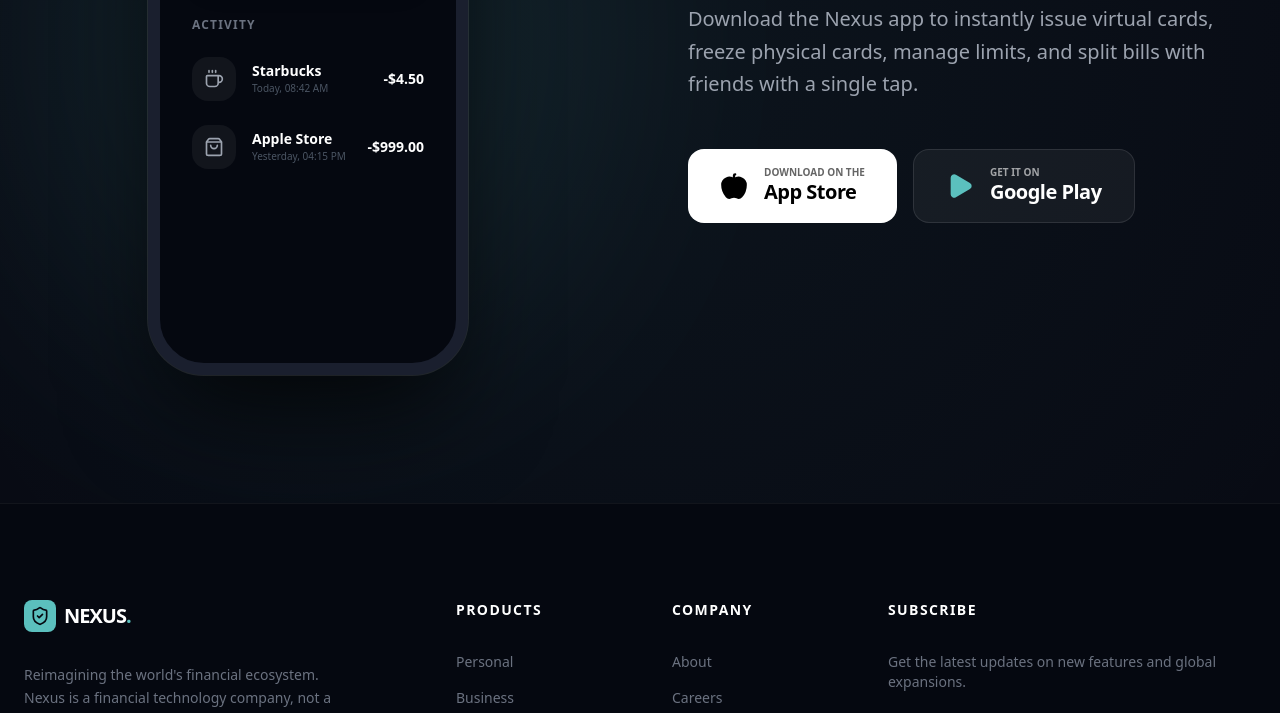
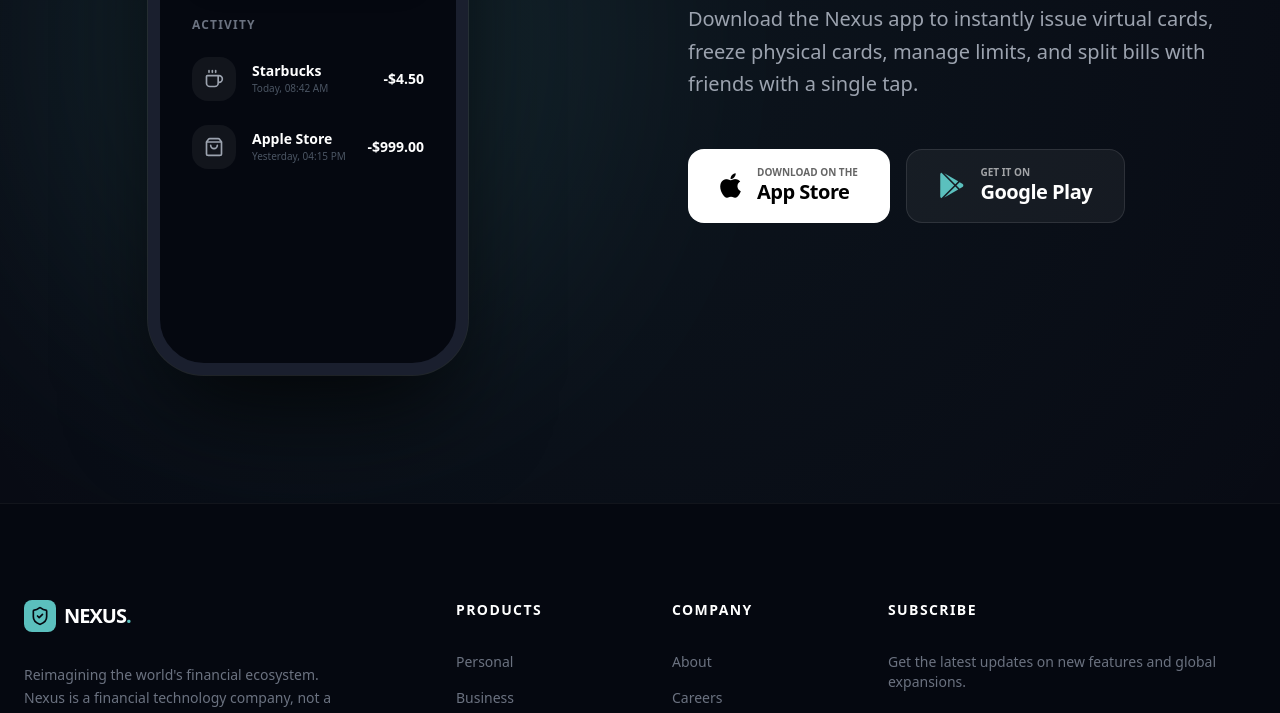
Before and after one commit to agaboo1981/nexus, a website built with Vite: page index.html in a window 1280 px wide. Shown: the part 2385-3098 px from the top of the page. Built offline with nearby package versions, Linux system fonts and the light colour scheme.

Commit message:
Website Changes

```diff
--- a/index.html
+++ b/index.html
@@ -6,6 +6,7 @@
     <title>Nexus | Finance for the Future</title>
     <script src="https://cdn.tailwindcss.com"></script>
     <script src="https://unpkg.com/lucide@latest"></script>
+    <link rel="stylesheet" href="https://cdnjs.cloudflare.com/ajax/libs/font-awesome/6.5.2/css/all.min.css">
     <link rel="preconnect" href="https://fonts.googleapis.com">
     <link rel="preconnect" href="https://fonts.gstatic.com" crossorigin>
     <link href="https://fonts.googleapis.com/css2?family=Inter:wght@300;400;500;600;700;800&display=swap" rel="stylesheet">
@@ -326,14 +327,14 @@
                 <p class="text-xl text-gray-400 mb-12 leading-relaxed">Download the Nexus app to instantly issue virtual cards, freeze physical cards, manage limits, and split bills with friends with a single tap.</p>
                 <div class="flex flex-wrap gap-4">
                     <button class="bg-white text-black px-8 py-4 rounded-2xl flex items-center gap-4 hover:bg-[#5bc0be] transition-all duration-300 group">
-                        <i data-lucide="apple" class="w-7 h-7 fill-current"></i>
+                        <i class="fa-brands fa-apple text-[1.75rem] leading-none"></i>
                         <div class="text-left leading-tight">
                             <span class="text-[10px] block uppercase font-bold opacity-60">Download on the</span>
                             <span class="font-bold text-xl tracking-tight">App Store</span>
                         </div>
                     </button>
                     <button class="bg-white/5 border border-white/10 text-white px-8 py-4 rounded-2xl flex items-center gap-4 hover:bg-white/10 transition-all duration-300 group">
-                        <i data-lucide="play" class="w-7 h-7 fill-[#5bc0be] text-[#5bc0be]"></i>
+                        <i class="fa-brands fa-google-play text-[1.6rem] leading-none text-[#5bc0be]"></i>
                         <div class="text-left leading-tight">
                             <span class="text-[10px] block uppercase font-bold opacity-60">Get it on</span>
                             <span class="font-bold text-xl tracking-tight">Google Play</span>
```
Also changed, not shown: download.html (+3 -2 lines).
